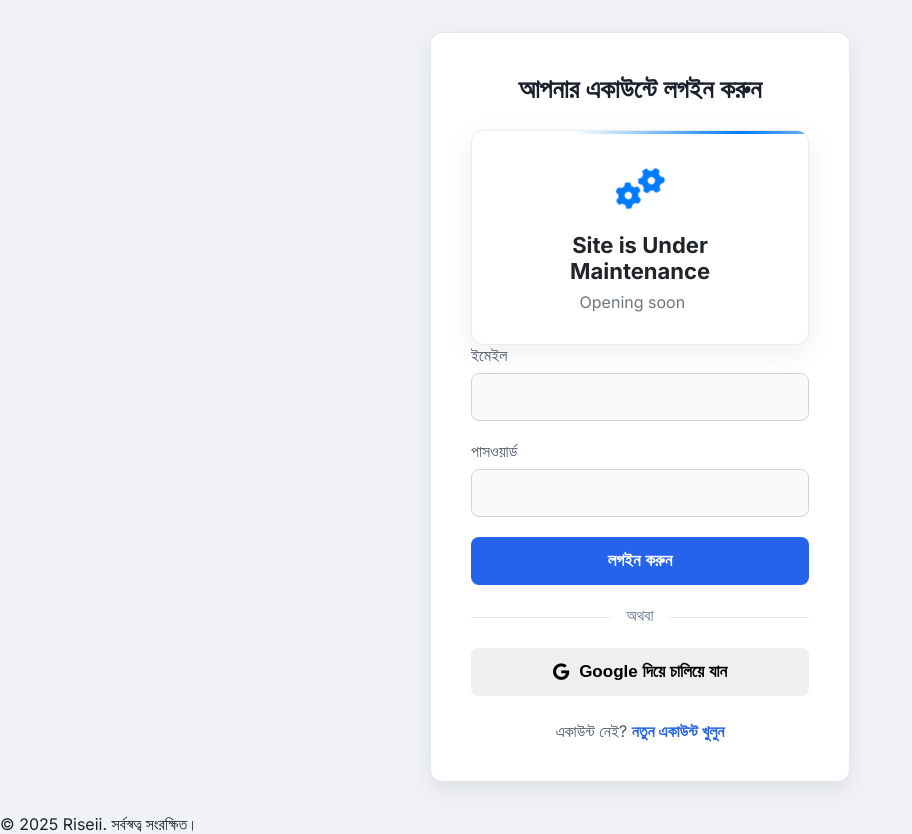
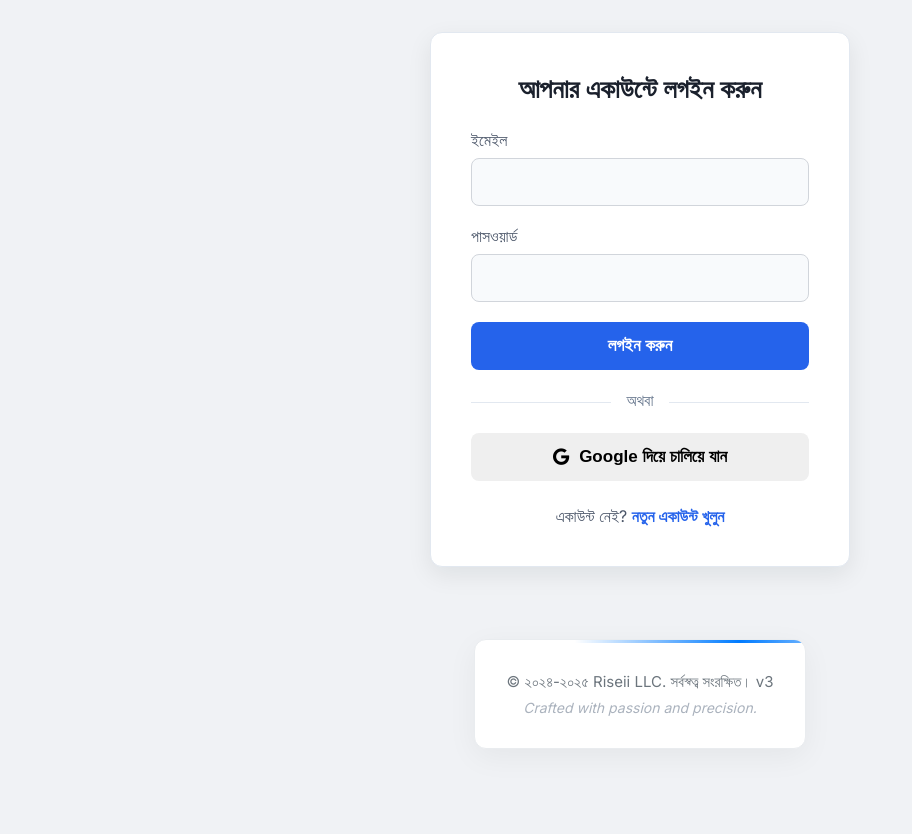
Before and after one commit to uto24/Riseii, a Flask app: page /login in a window 1280 px wide. Shown: the part 70-904 px from the top of the page, without its empty margins (0-912 px from the left). After the commit the page ends 818 px from the top, so only its background shows below. Run offline with Flask 2, Linux system fonts and the light colour scheme; some libraries are stand-ins or nearby versions.

Commit message:
Update login.html

```diff
--- a/templates/login.html
+++ b/templates/login.html
@@ -289,17 +289,6 @@
 
     </style>
 
-    <!-- এই অংশটি আপনার পেজে যোগ করুন -->
-    <div class="maintenance-widget">
-        <div class="widget-icon">
-            <i class="fas fa-cogs"></i>
-        </div>
-        <div class="widget-content">
-            <h3>Site is Under Maintenance</h3>
-            <p>Opening soon<span class="blinking-cursor">...</span></p>
-        </div>
-    </div>
-
             <form id="login-form">
                 <div class="form-group">
                     <label for="email">ইমেইল</label>
@@ -319,10 +308,87 @@
         </div>
     </main>
 
-    <footer class="site-footer">
-        <div class="footer-bottom">© 2025 Riseii. সর্বস্বত্ব সংরক্ষিত।</div>
+        <style>
+
+        /* মুভিং গ্লো অ্যানিমেশনের জন্য কী-ফ্রেম */
+        @keyframes animate-glow-line {
+            0% {
+                transform: translateX(-100%);
+            }
+            100% {
+                transform: translateX(100%);
+            }
+        }
+
+        /* ফুটারের মূল কন্টেইনার */
+        .advanced-footer {
+            --primary-color: #007BFF;
+            --secondary-color: #6C757D;
+            --container-bg: #FFFFFF;
+            --border-color: #E9ECEF;
+
+            background-color: var(--container-bg);
+            border-radius: 12px;
+            padding: 32px;
+            max-width: 800px;
+            margin: 40px auto;
+            text-align: center;
+            border: 1px solid var(--border-color);
+            box-shadow: 0 8px 30px rgba(0, 0, 0, 0.05);
+
+            position: relative; /* অ্যানিমেটেড লাইনের জন্য */
+            overflow: hidden; /* অ্যানিমেটেড লাইনকে কন্টেইনারের মধ্যে সীমাবদ্ধ রাখতে */
+        }
+
+        /* অ্যানিমেটেড গ্লোয়িং লাইন */
+        .advanced-footer::before {
+            content: '';
+            position: absolute;
+            top: 0;
+            left: 0;
+            width: 100%;
+            height: 3px; /* লাইনের উচ্চতা */
+            background: linear-gradient(
+                90deg,
+                transparent,
+                var(--primary-color),
+                transparent
+            );
+
+            /* অ্যানিমেশন প্রয়োগ */
+            animation: animate-glow-line 4s linear infinite;
+        }
+
+        .footer-content {
+            position: relative; /* কন্টেন্ট যেন লাইনের উপরে থাকে */
+            z-index: 1;
+        }
+
+        .copyright-text {
+            font-size: 15px;
+            color: var(--secondary-color);
+            margin: 0;
+        }
+
+        .footer-tagline {
+            font-size: 14px;
+            color: #AAB2BD;
+            margin-top: 8px;
+            font-style: italic;
+        }
+
+    </style>
+    <!-- এই অংশটি আপনার পেজের শেষে যোগ করুন -->
+    <footer class="advanced-footer">
+        <div class="footer-content">
+            <p class="copyright-text">
+                © ২০২৪-২০২৫ Riseii LLC. সর্বস্বত্ব সংরক্ষিত। v3
+            </p>
+            <p class="footer-tagline">
+                Crafted with passion and precision.
+            </p>
+        </div>
     </footer>
-
     <script src="https://www.gstatic.com/firebasejs/9.6.1/firebase-app-compat.js"></script>
     <script src="https://www.gstatic.com/firebasejs/9.6.1/firebase-auth-compat.js"></script>
     <script>
```
